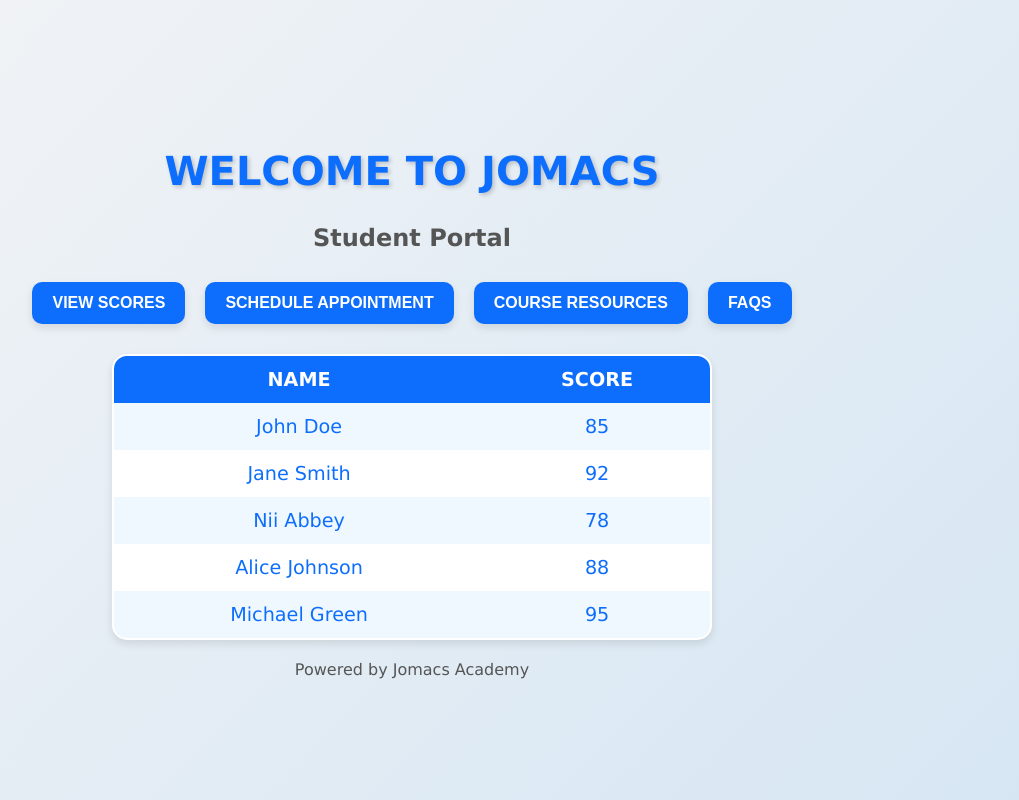
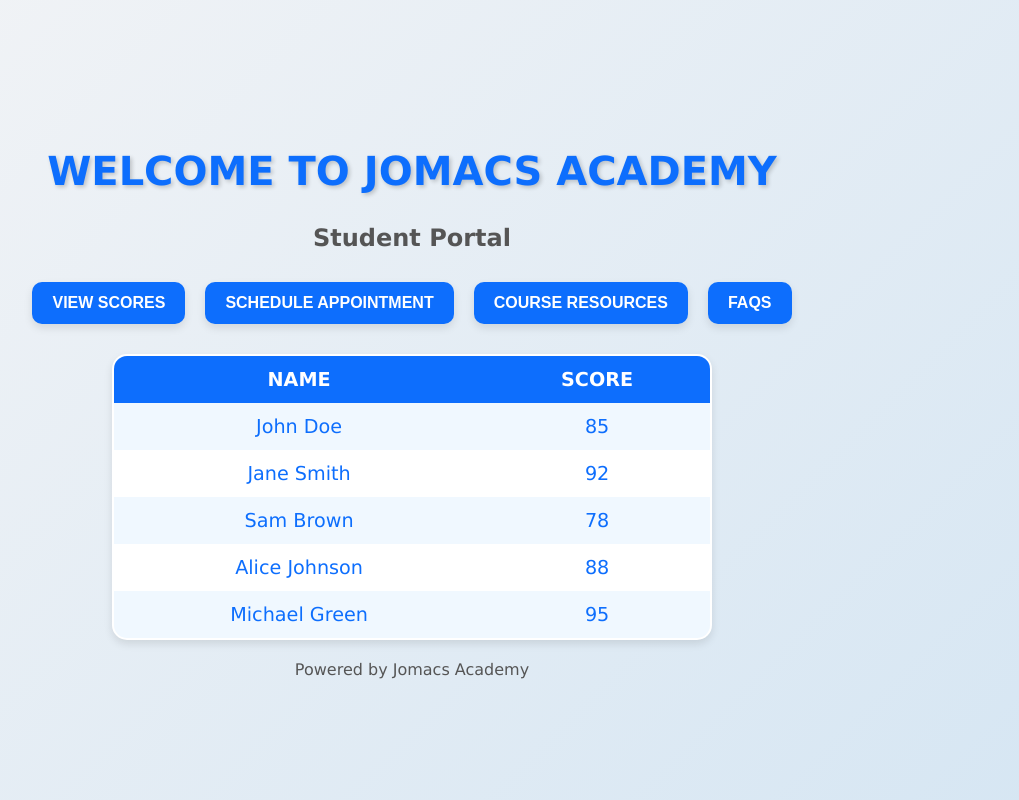
Before and after one commit to kwakudion/studentportal, a plain HTML site: page index.html in a window 1280 px wide. Shown: the whole page, without its empty margins (228-1247 px from the left). Drawn offline with Linux system fonts and the light colour scheme.

Commit message:
Update index.html
Unedited index.html (before demonstrations)

```diff
--- a/index.html
+++ b/index.html
@@ -3,7 +3,7 @@
 <head>
   <meta charset="UTF-8">
   <meta name="viewport" content="width=device-width, initial-scale=1.0">
-  <title>Jomacs Training Academy - Welcome</title>
+  <title>Jomacs Academy - Welcome</title>
   <style>
     body {
         font-family: 'Verdana', sans-serif;
@@ -98,7 +98,7 @@
   </style>
 </head>
 <body>
-  <h1>Welcome to JOMACS</h1>
+  <h1>Welcome to Jomacs Academy</h1>
   <h2>Student Portal</h2>
 
   <div class="buttons-container">
@@ -125,7 +125,7 @@
         <td>92</td>
       </tr>
       <tr>
-        <td>Nii Abbey</td>
+        <td>Sam Brown</td>
         <td>78</td>
       </tr>
       <tr>
```
